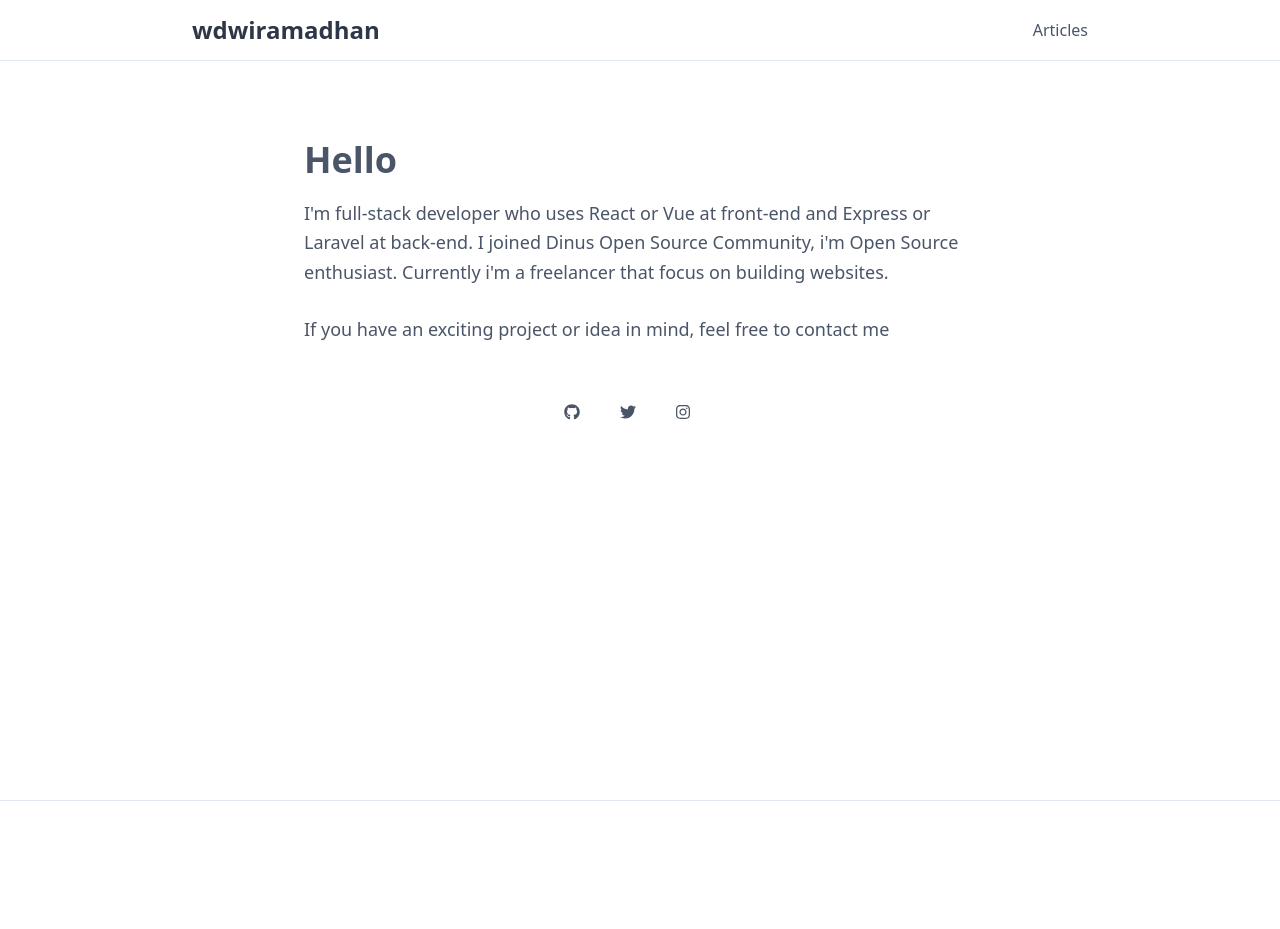
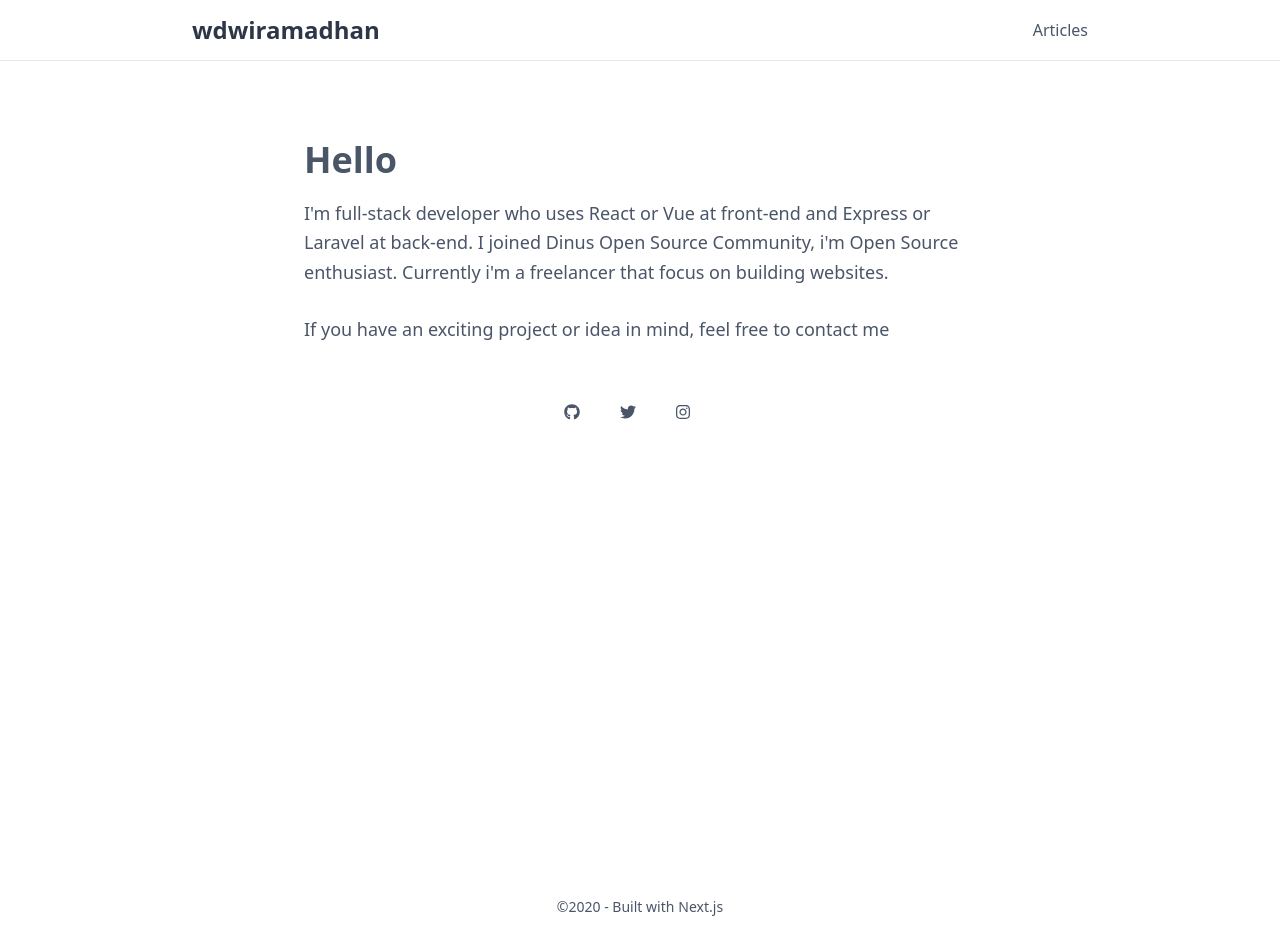
Before and after one commit to wdwiramadhan/wdwiramadhan, a Next.js app: page / in a window 1280 px wide. Before the commit the page ends 801 px from the top, so only its background shows below. Built offline with nearby package versions, Linux system fonts and the light colour scheme.

Commit message:
Update footer content

```diff
--- a/components/footer.js
+++ b/components/footer.js
@@ -1,12 +1,27 @@
-import Container from './container'
+import Container from "./container";
 
 export default function Footer() {
+  const yearNow = new Date().getFullYear();
   return (
-    <footer className="bg-accent-1 border-t border-accent-2">
+    <footer className="mt-24 mb-3">
       <Container>
-        <div className="py-28 flex flex-col lg:flex-row items-center">
+        <div className="py-28 flex flex-col text-center">
+          <p className="text-sm text-gray-700">
+            ©{yearNow} - Built with
+            <span>
+              <a
+                href="https://nextjs.org/"
+                className="ml-1 text-gray-700 hover:text-blue-500"
+                target="_blank"
+                rel="noreferrer"
+                aria-label="next link"
+              >
+                Next.js
+              </a>
+            </span>
+          </p>
         </div>
       </Container>
     </footer>
-  )
+  );
 }
```
